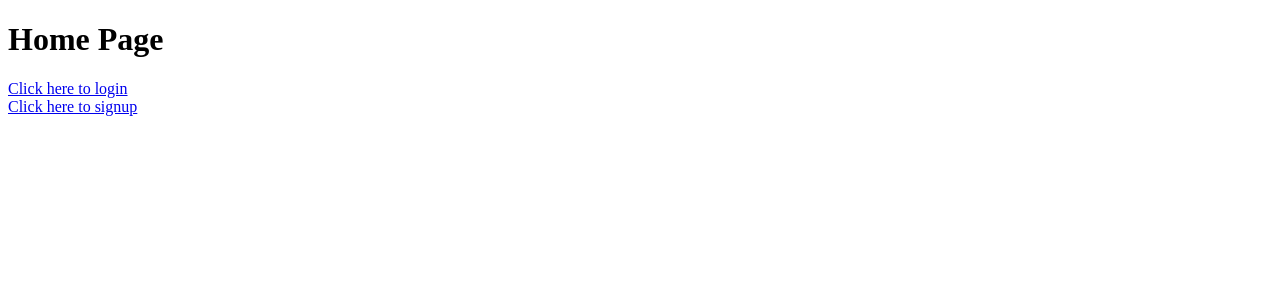
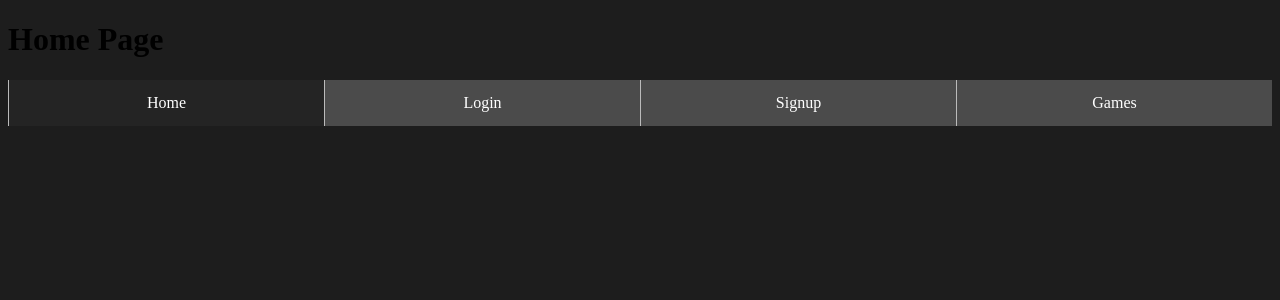
Before and after one commit to AidanRanger/GameChat, a Flask app: page / in a window 1280 px wide. Shown: the top 300 px of the page. Run offline with Flask 2, Linux system fonts and the light colour scheme.

Commit message:
started styling

```diff
--- a/Files/templates/games.html
+++ b/Files/templates/games.html
@@ -26,7 +26,7 @@
     <div class="card1">
         <img src="./static/league.jpg" alt="League Of Legends">
         <h1>League Of Legends</h1>
-        <p><button onclick="href='/'">Click To Find Users</button></p>
+        <p><button>Click To Find Users</button></p>
     </div>
     <div class="card1">
         <img src="./static/Cod.jpg" alt="Call Of Duty">
--- a/Files/templates/home.html
+++ b/Files/templates/home.html
@@ -2,10 +2,15 @@
 <html>
 <head>
 <title>Home</title>
+<link rel="stylesheet" href={{url_for('static',filename='styles.css')}}>
 </head>
 <body>
 <h1>Home Page</h1>
-<a href="/login">Click here to login</a><br>
-<a href="/signup">Click here to signup</a><br>
+<div class="navbar">
+    <a class="currentpage" href="/">Home</a>
+    <a href="/login">Login</a>
+    <a href="/signup">Signup</a>
+    <a href="/games">Games</a>
+</div>
 </body>
 </html>
```
Also changed, not shown: Files/templates/login.html (+7 -0 lines), Files/templates/signup.html (+7 -0 lines).
